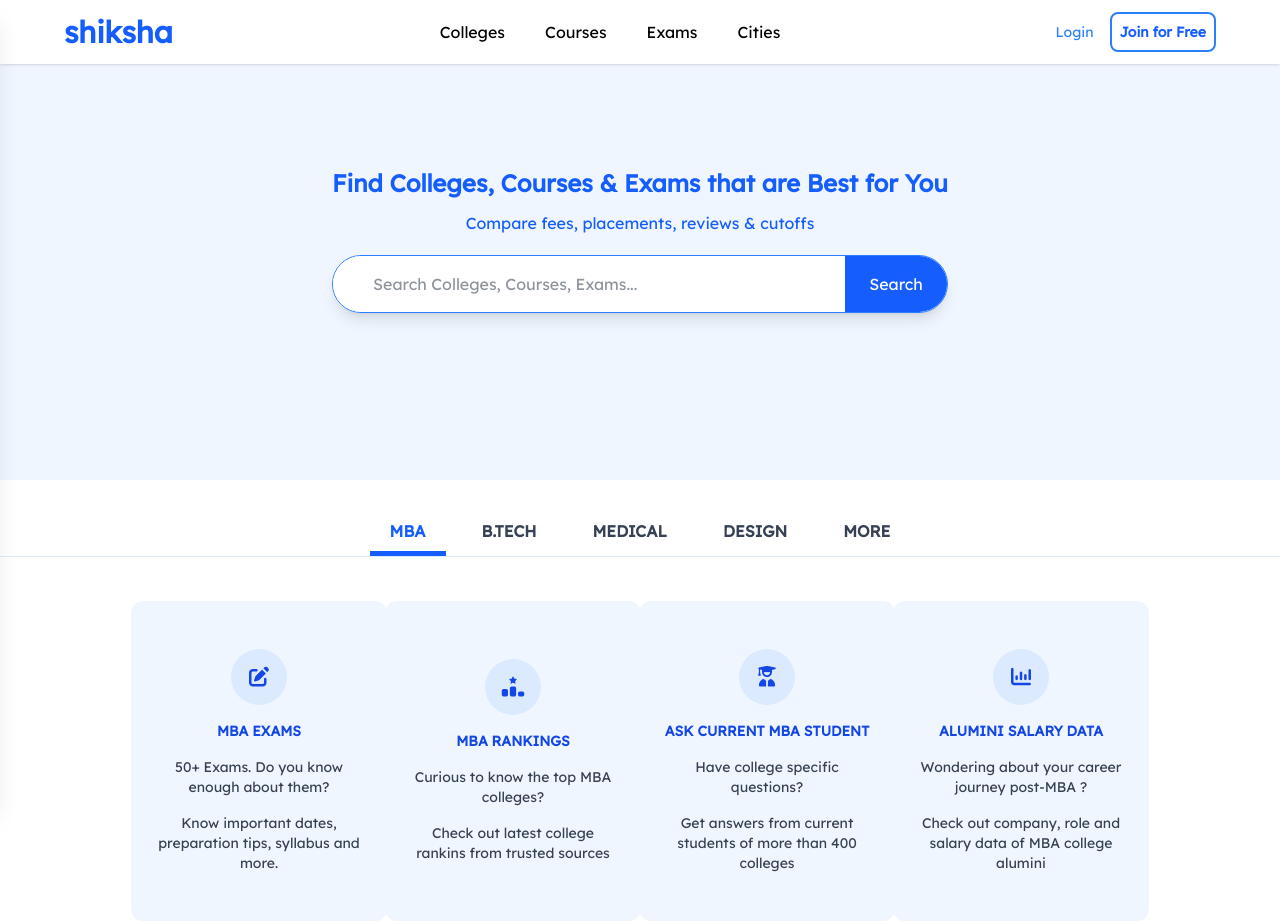
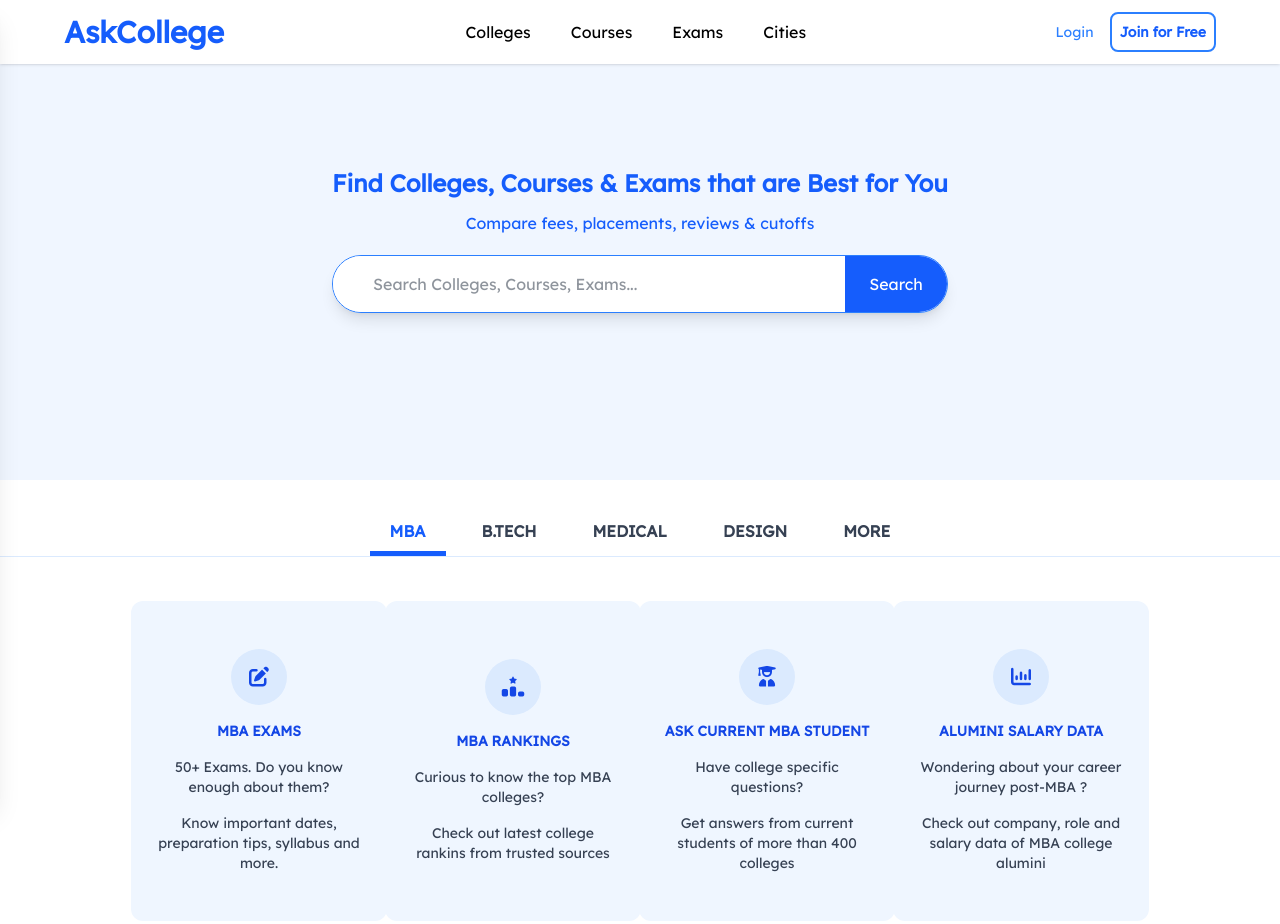
Before and after one commit to ritesh-tech280/askcollege, a website: page src/index.html in a window 1280 px wide. Shown: the top 924 px of the page. Drawn offline with Linux system fonts and the light colour scheme.

Commit message:
logo changed

```diff
--- a/src/index.html
+++ b/src/index.html
@@ -26,7 +26,7 @@
                 </button>
 
                 <!-- Logo -->
-                <h1 class="text-3xl font-bold text-blue-600">shiksha</h1>
+                <h1 class="text-3xl font-bold text-blue-600">AskCollege</h1>
             </div>
 
             <!-- Desktop Menu -->
```
